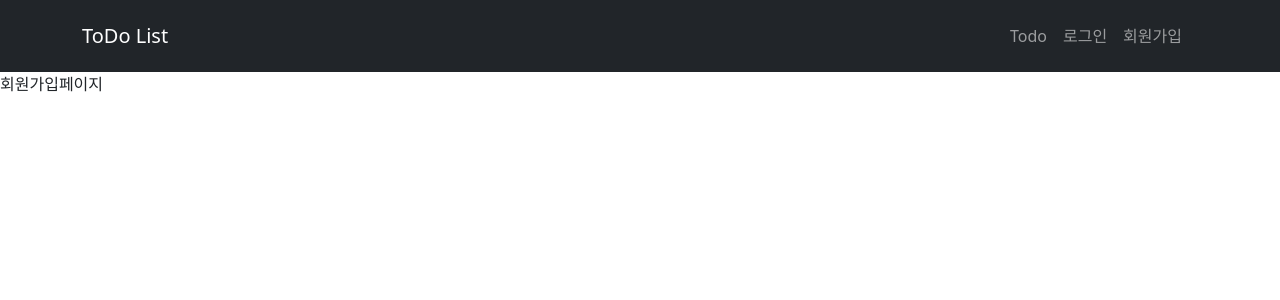
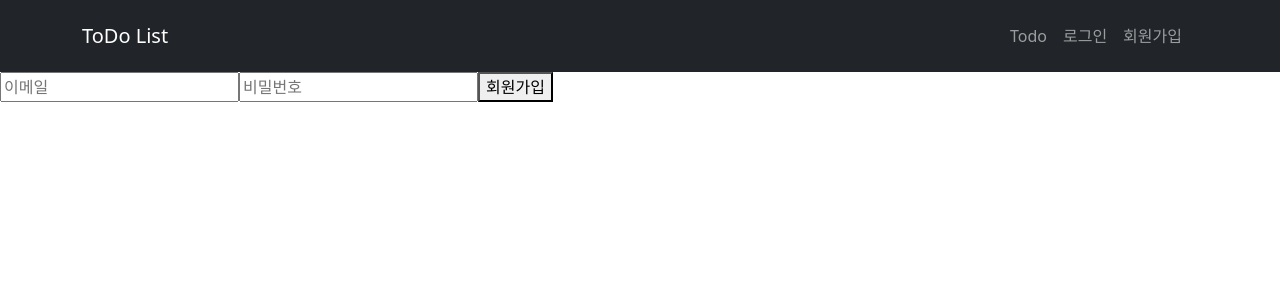
Before and after one commit to junny1995/wanted-pre-onboarding-frontend, a React (Create React App) app: page /signup in a window 1280 px wide. Shown: the top 300 px of the page. Built offline with nearby package versions, Linux system fonts and the light colour scheme; no server answers.

Commit message:
feat: 회원가입, 로그인기능만 추가

```diff
--- a/src/Page/Login.js
+++ b/src/Page/Login.js
@@ -1,8 +1,41 @@
+import axios from "axios";
+import { useState } from "react";
+
 function Login() {
+  // env URL
+  const URL = process.env.REACT_APP_API_URL;
+
+  // useState
+  const [email, setEmail] = useState("");
+  const [password, setPassword] = useState("");
+
+  // 이메일, 패스워드 value
+  const onChangeEmail = (e) => {
+    setEmail(e.target.value);
+  };
+
+  const onChangePassword = (e) => {
+    setPassword(e.target.value);
+  };
+
+  const SignIpHandler = async () => {
+    try {
+      const a = await axios.post(`${URL}/auth/signin`, {
+        email: email,
+        password: password,
+      });
+      console.log(a);
+    } catch (e) {
+      console.log(e);
+    }
+  };
+
   return (
-    <>
-      <div>로그인페이지</div>
-    </>
+    <div>
+      <input onChange={onChangeEmail} placeholder="이메일" />
+      <input onChange={onChangePassword} placeholder="비밀번호" />
+      <button onClick={SignIpHandler}>로그인</button>
+    </div>
   );
 }
 
--- a/src/Page/Signup.js
+++ b/src/Page/Signup.js
@@ -1,8 +1,41 @@
+import axios from "axios";
+import { useState } from "react";
+
 function Signup() {
+  // env URL
+  const URL = process.env.REACT_APP_API_URL;
+
+  // useState
+  const [email, setEmail] = useState("");
+  const [password, setPassword] = useState("");
+
+  // 이메일, 패스워드 value
+  const onChangeEmail = (e) => {
+    const emailCurrent = e.target.value;
+    setEmail(emailCurrent);
+  };
+
+  const onChangePassword = (e) => {
+    const passwordCurrent = e.target.value;
+    setPassword(passwordCurrent);
+  };
+
+  const SignUpHandler = async () => {
+    try {
+      await axios.post(`${URL}/auth/signup`, {
+        email: email,
+        password: password,
+      });
+    } catch (e) {
+      console.log(e);
+    }
+  };
   return (
-    <>
-      <div>회원가입페이지</div>
-    </>
+    <div>
+      <input onChange={onChangeEmail} placeholder="이메일" />
+      <input onChange={onChangePassword} placeholder="비밀번호" />
+      <button onClick={SignUpHandler}>회원가입</button>
+    </div>
   );
 }
 
```
Also changed, not shown: 1 other file (tests, documents, lock files or other folders).
